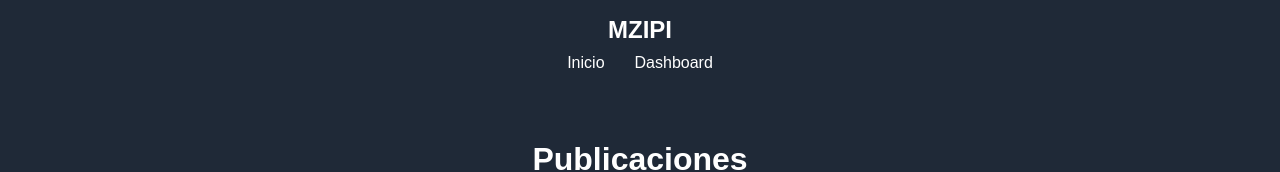
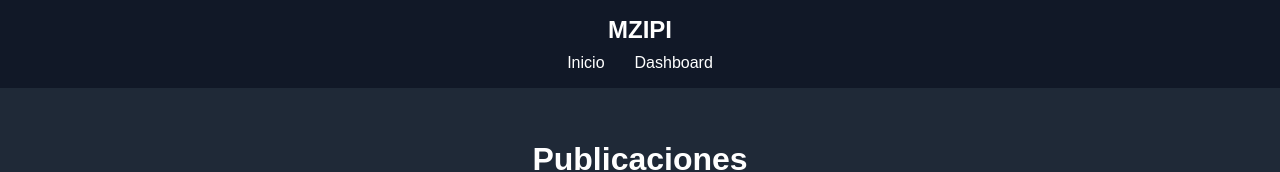
Before and after one commit to mzipi/my-blog, a Next.js app: page / in a window 1280 px wide. Shown: the top 172 px of the page. Built offline with nearby package versions, Linux system fonts and the light colour scheme; no server answers.

Commit message:
header background color updated

```diff
--- a/app/components/Header.module.css
+++ b/app/components/Header.module.css
@@ -1,6 +1,6 @@
 .header {
     padding: 16px;
-    background-color: #1f2937;
+    background-color: #111827;
     color: white;
     text-align: center;
 }
```
